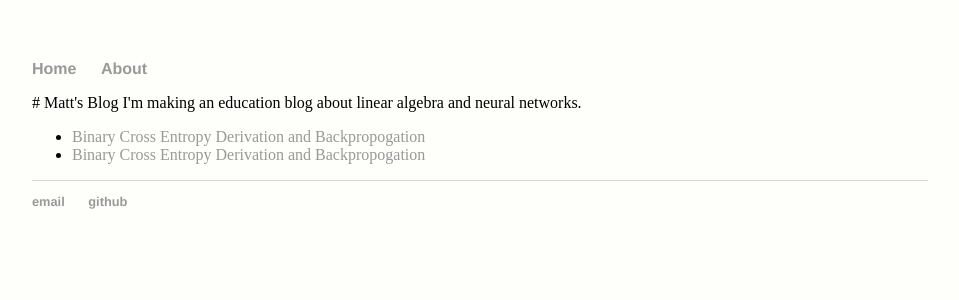
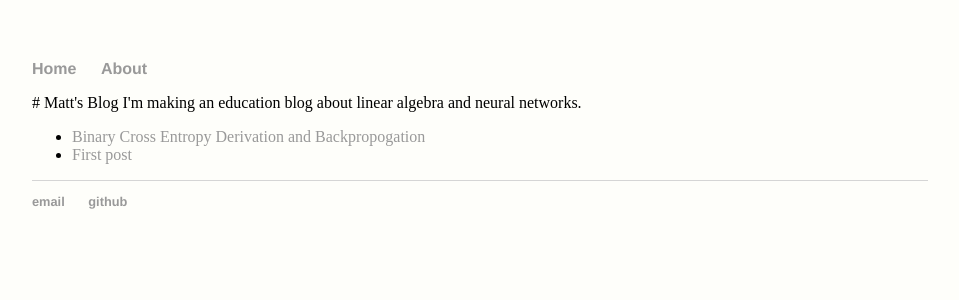
Before and after one commit to mattpetersen/mattpetersen.github.io, a Jekyll site: the page built from index.html, in a window 1280 px wide. Shown: the top 300 px of the page, without its empty margins (160-1119 px from the left). Built offline with Jekyll 4.4.1, drawn with Linux system fonts in a browser that asks for light colours.

```diff
--- a/index.html
+++ b/index.html
@@ -8,7 +8,7 @@ title: Home - mattpetersen's blog
     I'm making an education blog about linear algebra and neural networks.
 
     <ul>
-    <li><a href="_posts/2017-03-12-backprop-with-binary-cross-entropy">Binary Cross Entropy Derivation and Backpropogation</a>
-    <li><a href="_posts/2017-02-16-first-post">Binary Cross Entropy Derivation and Backpropogation</a>
+    <li><a href="_posts/2017-03-12-backprop-with-binary-cross-entropy.md">Binary Cross Entropy Derivation and Backpropogation</a>
+    <li><a href="_posts/2017-02-16-first-post.md">First post</a>
     </ul>
 </div><!-- /.blurb -->
```
